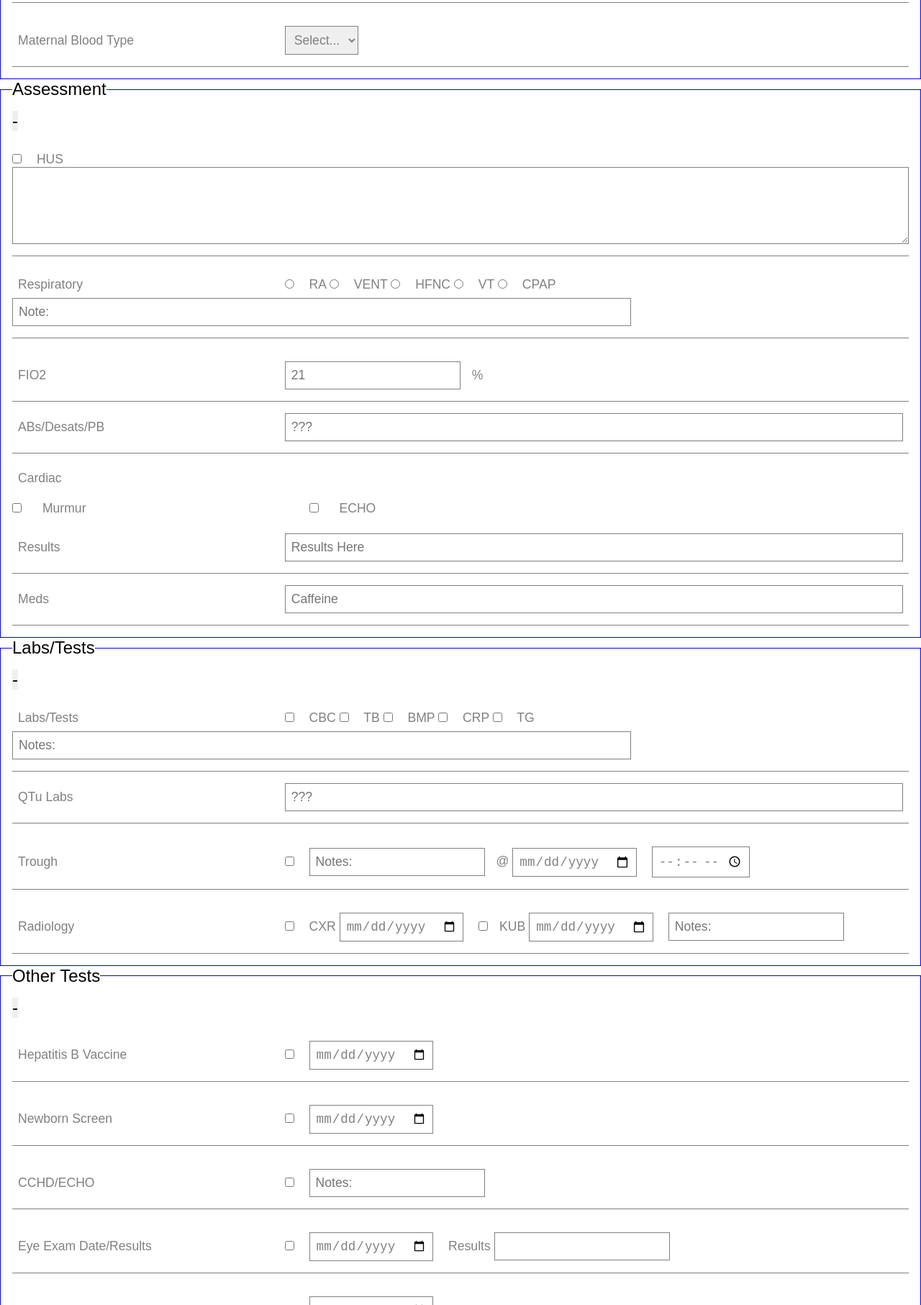
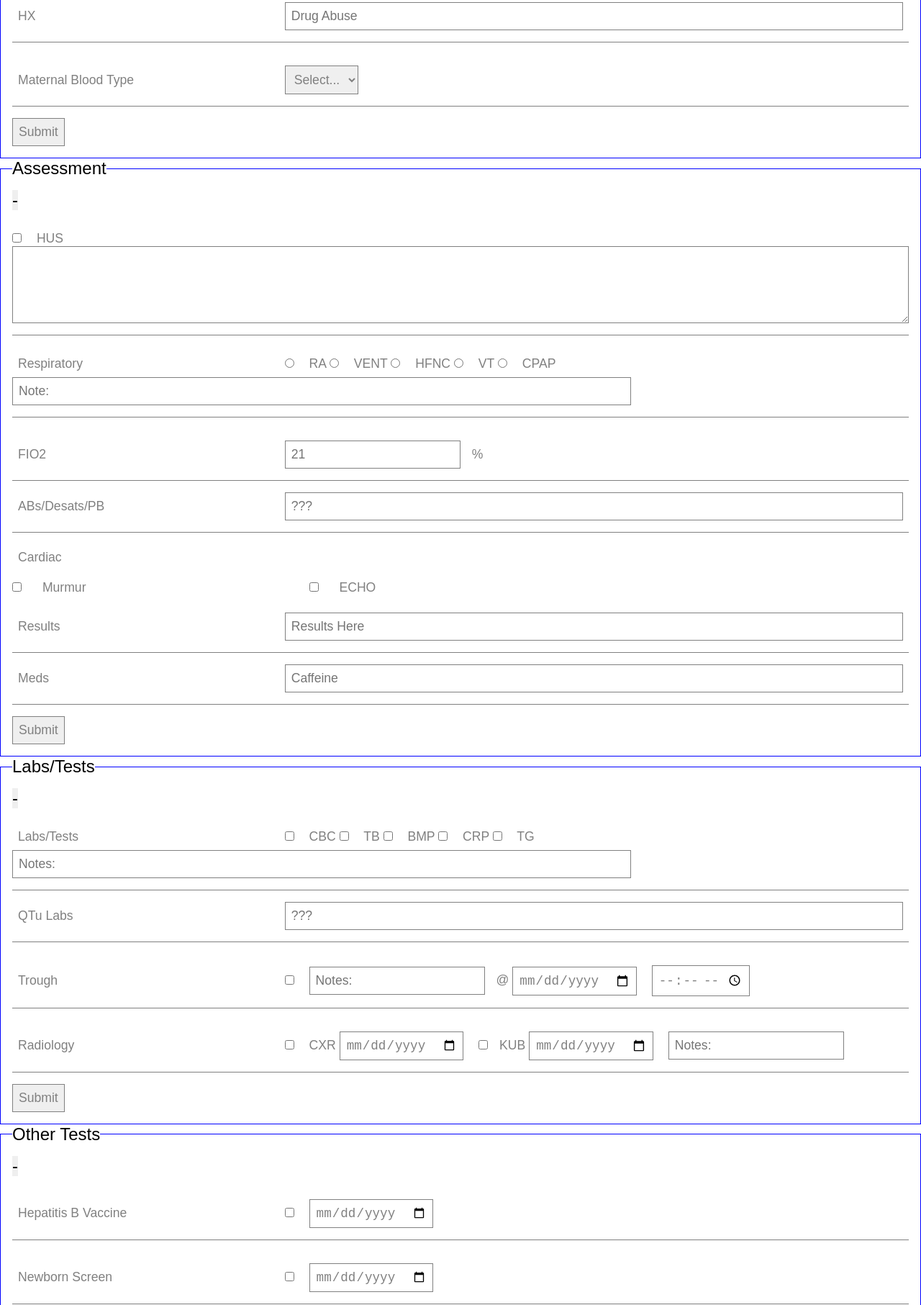
Before and after one commit to Pillgrumm/patient-tracking-node-capstone, a website: page public/index.html in a window 1280 px wide. Shown: the part 2205-4018 px from the top of the page at 72% size. Drawn offline with nearby package versions, Linux system fonts and the light colour scheme.

Commit message:
added submit buttons to each content section

```diff
--- a/public/index.html
+++ b/public/index.html
@@ -275,6 +275,9 @@
                         </div>
                     </div>
                 </div>
+                <div>
+                    <input class="sideBySide submit-button" type="submit">
+                </div>
             </section>
         </fieldset>
     </section>
@@ -432,6 +435,9 @@
                         </div>
                     </div>
                 </div>
+                <div>
+                    <input class="sideBySide submit-button" type="submit">
+                </div>
             </section>
         </fieldset>
     </section>
@@ -528,6 +534,9 @@
                         </div>
                     </div>
                 </div>
+                <div>
+                    <input class="sideBySide submit-button" type="submit">
+                </div>
             </section>
         </fieldset>
     </section>
@@ -591,6 +600,9 @@
                             <span>Time of Radilogy. Not Required.</span>
                         </div>
                     </div>
+                </div>
+                <div>
+                    <input class="sideBySide submit-button" type="submit">
                 </div>
             </section>
         </fieldset>
@@ -718,6 +730,9 @@
                         </div>
                     </div>
                 </div>
+                <div>
+                    <input class="sideBySide submit-button" type="submit">
+                </div>
             </section>
         </fieldset>
     </section>
@@ -785,6 +800,9 @@
                             <span>Notes regarding intake. Not Required.</span>
                         </div>
                     </div>
+                </div>
+                <div>
+                    <input class="sideBySide submit-button" type="submit">
                 </div>
             </section>
         </fieldset>
@@ -855,6 +873,9 @@
                         </div>
                     </div>
                 </div>
+                <div>
+                    <input class="sideBySide submit-button" type="submit">
+                </div>
             </section>
         </fieldset>
     </section>
@@ -892,6 +913,9 @@
                             <span>Text field for patient history and changes. Not Required.</span>
                         </div>
                     </div>
+                </div>
+                <div>
+                    <input class="sideBySide submit-button" type="submit">
                 </div>
             </section>
         </fieldset>
@@ -986,6 +1010,9 @@
                         </div>
                     </div>
                 </div>
+                <div>
+                    <input class="sideBySide submit-button" type="submit">
+                </div>
             </section>
         </fieldset>
     </section>
```
